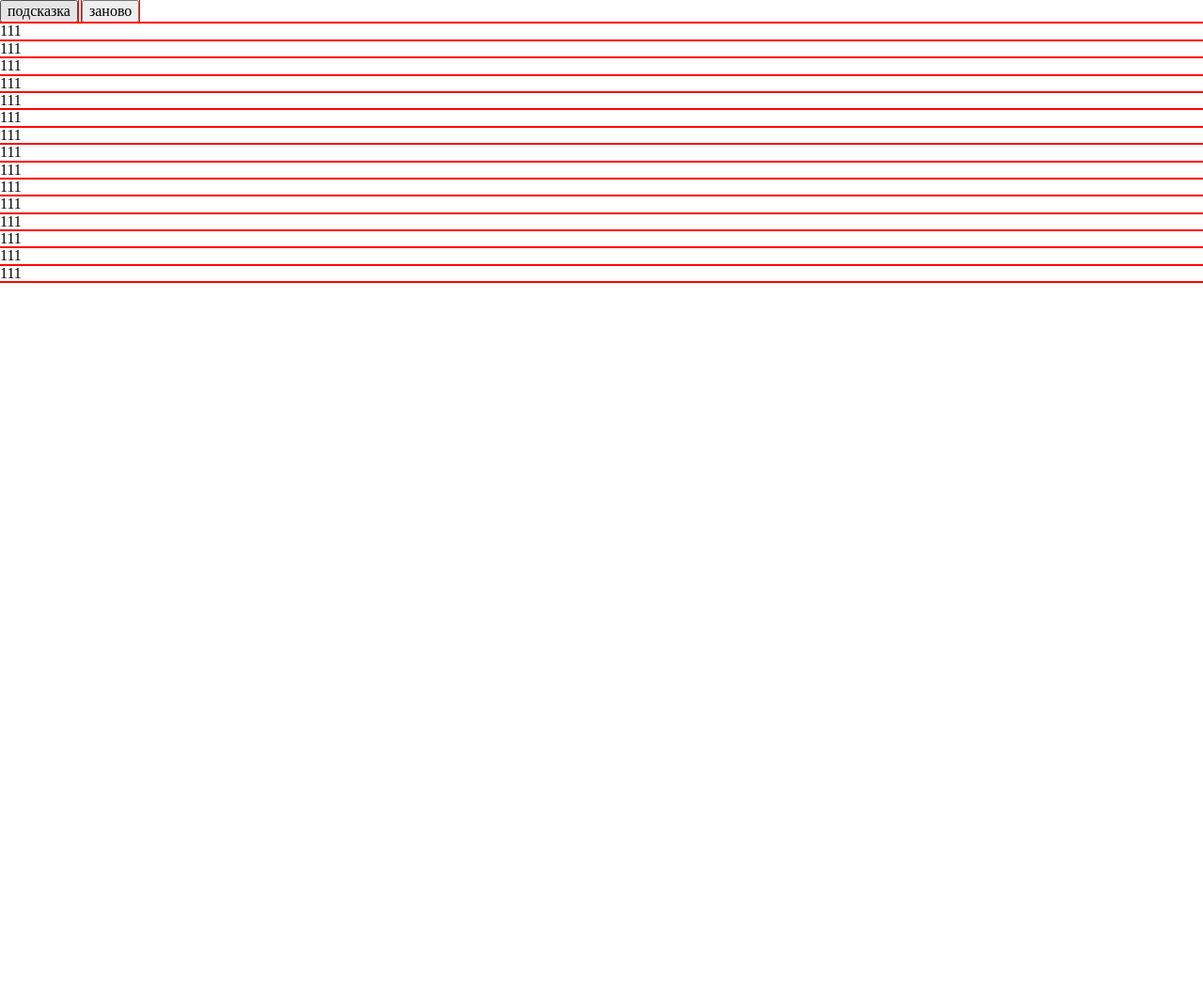
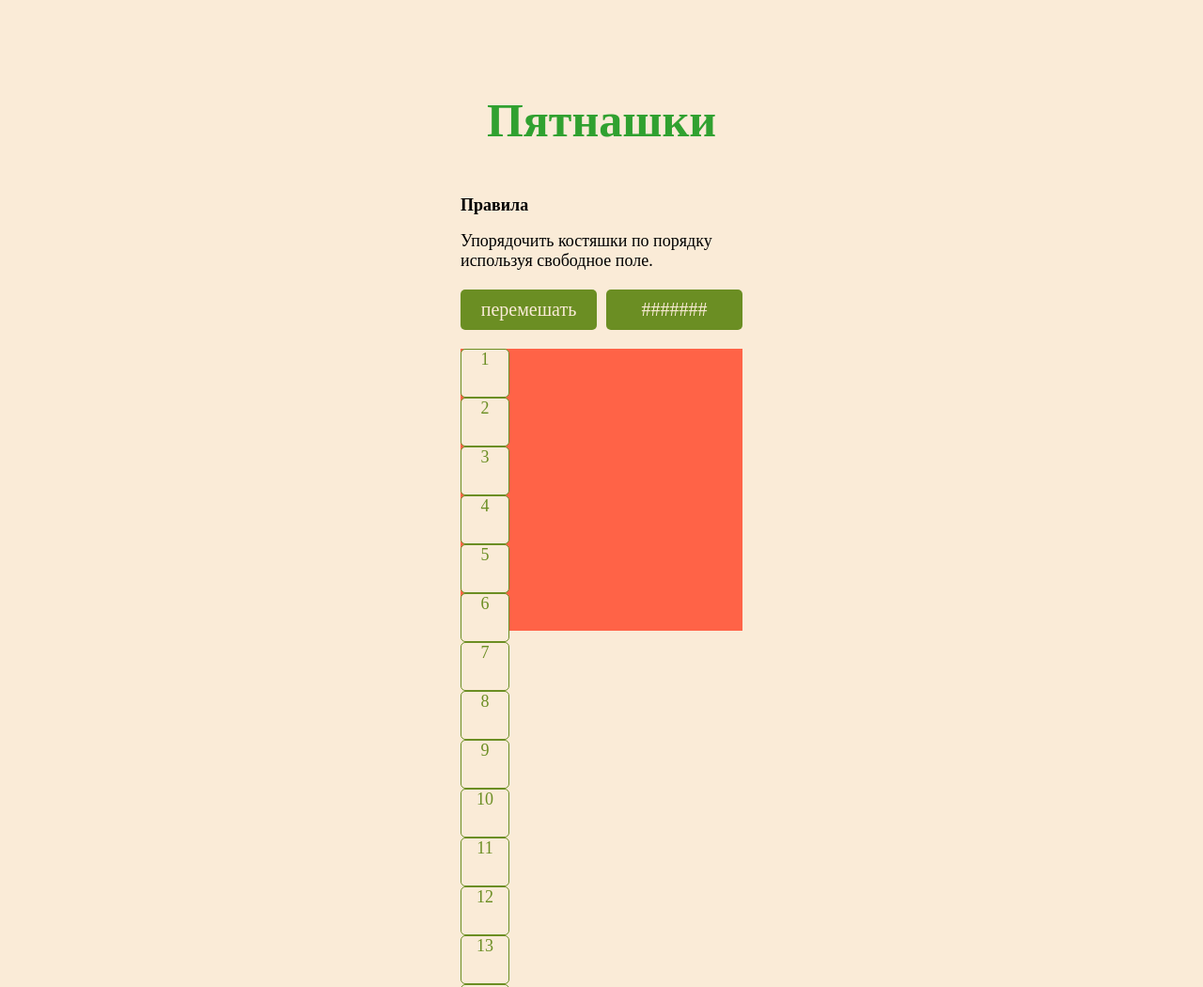
Before and after one commit to MariamSotova/game-15, a plain HTML site: page index.html in a window 1280 px wide. Shown: the top 1050 px of the page at 94% size. Before the commit the page ends 800 px from the top, so only its background shows below. Drawn offline with nearby package versions, Linux system fonts and the light colour scheme; files that its build step writes are made by us from their sources.

Commit message:
разметка правки

```diff
--- a/css/style.css
+++ b/css/style.css
@@ -0,0 +1,67 @@
+body {
+    background-color: antiquewhite;
+    font-size: 18px;
+    margin-left: 20px;
+    margin-right: 20px;
+    color: #000000;
+}
+
+.header {
+    width: 300px;
+    margin: 0 auto;
+    margin-top: 100px;
+}
+
+.header__title {
+    font-size: 50px;
+    color: #30a130;
+    text-align: center;
+}
+
+.regulations {
+    font-size: 18px;
+    text-align: center;
+}
+
+.main {
+    width: 300px;
+    margin: 0 auto;
+}
+
+.headline {
+    width: 300px;
+    display: flex;
+	flex-wrap: wrap;
+    justify-content: space-between;
+    margin-bottom: 20px;
+    margin-top: 20px;
+}
+
+.menu-link {
+    width: 125px;
+    padding: 10px;
+    font-size: 20px;
+    text-decoration: none;
+    text-align: center;
+    color: antiquewhite;
+    background-color: olivedrab;
+    margin: 0;
+    border-radius: 5px;
+}
+
+.content {
+    width: 300px;
+    height: 300px;
+    margin: 0 auto;
+    background: tomato;
+}
+
+.content__wrapper {
+    width: 50px;
+    height: 50px;
+    background: antiquewhite;
+    color: olivedrab;
+    border: 1px solid olivedrab;
+    text-align: center;
+    border-radius: 5px;
+}
--- a/index.html
+++ b/index.html
@@ -6,40 +6,42 @@
     <title> Game-15 </title>
     <meta name="viewport" content="width=device-width,initial-scale=1">
     <meta name="format-detection" content="telephone=no">
-  <link rel="stylesheet" href="css/outlines.css">
     <link rel="stylesheet" href="css/normalize.css">
     <link rel="stylesheet" href="css/style.css">
 </head>
 
 <body>
     <header class="header">
-        <nav class="nav__header-menu">
-            <button class="nav__toggle" type="button">подсказка</button>
-            <button class="nav__toggle" type="button">заново</button>
-        </nav>
+        <h3 class="header__title">Пятнашки</h3>
+        <b class="regulations">Правила</b>
+        <p class="regulations__text">Упорядочить костяшки по порядку используя свободное поле.</p>
     </header>
     <main class="main">
-        <section class="content">
-            <div class="content__wrapper">111</div>
-            <div class="content__wrapper">111</div>
-            <div class="content__wrapper">111</div>
+        <div class="headline">
+            <a href="#" class="menu-link">перемешать</a>
+            <a href="#" class="menu-link">#######</a>
+        </div>
+        <div class="content">
+            <div class="content__wrapper">1</div>
+            <div class="content__wrapper">2</div>
+            <div class="content__wrapper">3</div>
+            <div class="content__wrapper">4</div>
 
-            <div class="content__wrapper">111</div>
-            <div class="content__wrapper">111</div>
-            <div class="content__wrapper">111</div>
+            <div class="content__wrapper">5</div>
+            <div class="content__wrapper">6</div>
+            <div class="content__wrapper">7</div>
+            <div class="content__wrapper">8</div>
 
-            <div class="content__wrapper">111</div>
-            <div class="content__wrapper">111</div>
-            <div class="content__wrapper">111</div>
+            <div class="content__wrapper">9</div>
+            <div class="content__wrapper">10</div>
+            <div class="content__wrapper">11</div>
+            <div class="content__wrapper">12</div>
 
-            <div class="content__wrapper">111</div>
-            <div class="content__wrapper">111</div>
-            <div class="content__wrapper">111</div>
+            <div class="content__wrapper">13</div>
+            <div class="content__wrapper">14</div>
+            <div class="content__wrapper">15</div>
 
-            <div class="content__wrapper">111</div>
-            <div class="content__wrapper">111</div>
-            <div class="content__wrapper">111</div>
-        </section>
+        </div>
     </main>
     <footer></footer>
 </body>
--- a/less/blocks/outlines.less
+++ /dev/null
@@ -1,3 +0,0 @@
-* {
-    outline: 1px solid red;
-}
```
Also changed, not shown: less/style.less (deleted, +0 -17 lines). Lines whose indentation alone changed are shown as unchanged.
